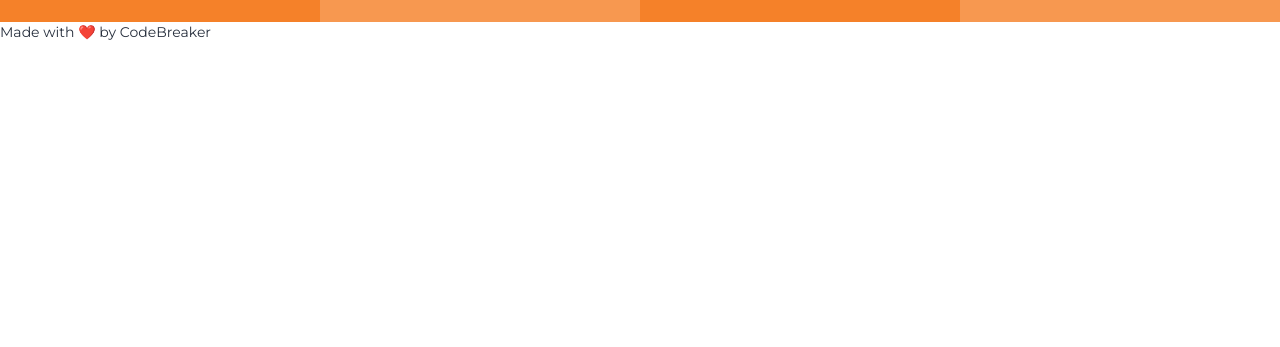
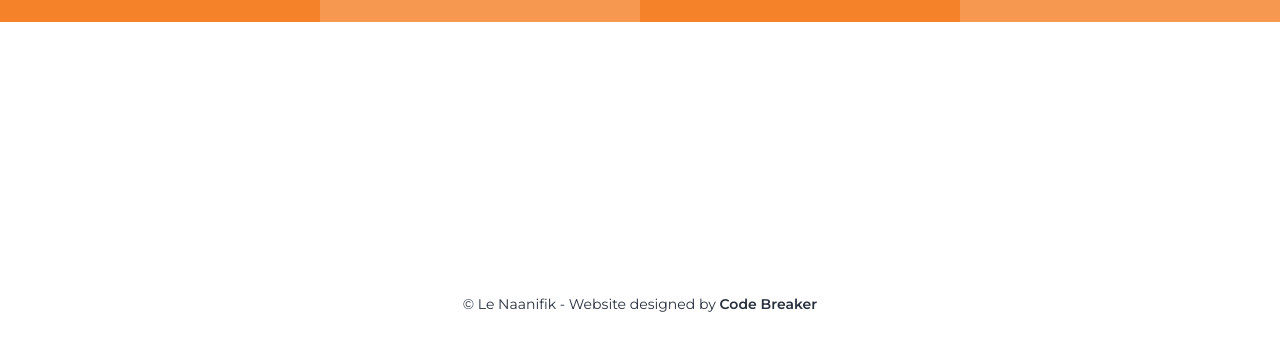
Before and after one commit to im-codebreaker/le-naanifik, a website built with Vite: page index.html in a window 1280 px wide. Shown: the part 6156-6503 px from the top of the page. Before the commit the page ends 6199 px from the top, so only its background shows below. Built offline with nearby package versions, Linux system fonts and the light colour scheme.

Commit message:
chore: adding footer markdown and style

```diff
--- a/index.html
+++ b/index.html
@@ -334,7 +334,7 @@
           /></li>
         </ul>
       </section>
-      <!-- Photos Section-->
+      <!-- Contact Section-->
       <section id="contact" class="section-contact container">
         <div class="section_contact-planning">
           <ul class="contact_planning-grid">
@@ -399,8 +399,11 @@
         </div>
       </section>
     </main>
-    <footer>
-      <p>Made with ❤️ by CodeBreaker</p>
+    <footer class="footer">
+      <p class="footer_copyright">
+        © Le Naanifik - Website designed by
+        <a href="/" class="footer_copyright_author">Code Breaker</a></p
+      >
     </footer>
     <script type="module" src="/src/main.ts"></script>
   </body>
--- a/src/style.scss
+++ b/src/style.scss
@@ -2,7 +2,7 @@
 @use './assets/styles/colors';
 @use './assets/styles/functions';
 @use './assets/styles/typography';
-
+// -------- Global -------- //
 html {
   scroll-behavior: smooth;
 }
@@ -25,6 +25,19 @@ p {
 .container {
   width: 90%;
   margin-inline: auto;
+}
+.section-foodtruck,
+.section-menus,
+.section-photos,
+.section-contact,
+.footer {
+  margin-top: functions.space(30);
+}
+.display-none {
+  display: none;
+}
+.secondary {
+  color: colors.$secondary;
 }
 // -------- Navbar -------- //
 .navbar {
@@ -82,13 +95,6 @@ p {
 .menu_item-link {
   font-family: contentRegular, sans-serif;
   color: colors.$dark;
-}
-// -------- General section -------- //
-.section-foodtruck,
-.section-menus,
-.section-photos,
-.section-contact {
-  margin-top: functions.space(30);
 }
 // -------- Section Hero -------- //
 .section-hero {
@@ -250,7 +256,6 @@ p {
     font-family: titleBold;
   }
 }
-
 // -------- Section Contact -------- //
 .contact_planning-grid {
   display: grid;
@@ -347,12 +352,17 @@ p {
     background-image: url(./assets/images/instagram.svg);
   }
 }
-// -------- Utils ---------- //
-.display-none {
-  display: none;
-}
-.secondary {
-  color: colors.$secondary;
+// -------- Footer -------- //
+.footer {
+  padding: functions.space(4) 0;
+  text-align: center;
+  .footer_copyright_author {
+    color: colors.$dark;
+    font-family: contentSemiBold;
+    &:hover {
+      color: lighten(colors.$dark, 20%);
+    }
+  }
 }
 // -------- Media Queries -------- //
 @media (min-width: 640px) {
```
